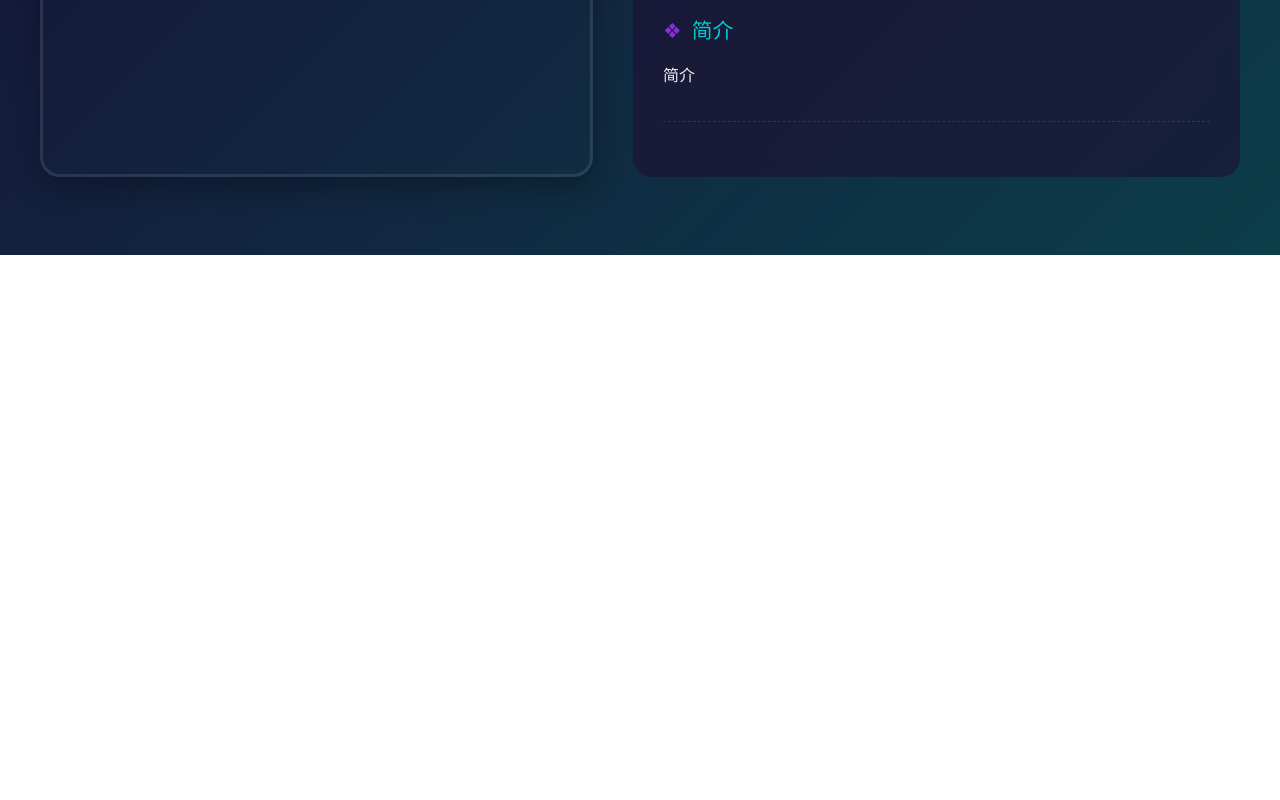
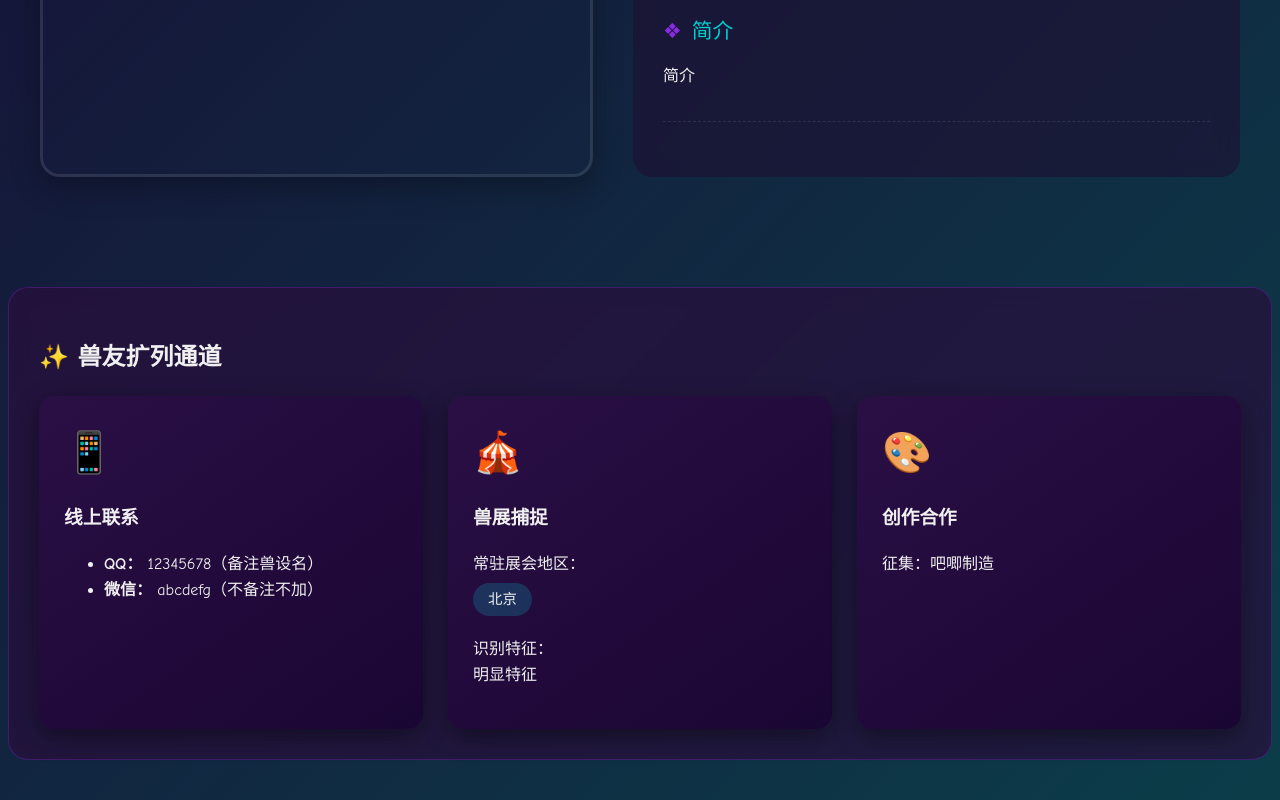
Before and after one commit to tmmovo/fur, a plain HTML site: page index.html in a window 1280 px wide. Shown: the part 909-1709 px from the top of the page. Before the commit the page ends 1164 px from the top, so only its background shows below. Drawn offline with Linux system fonts and the light colour scheme.

Commit message:
Update index.html
添加了 扩列

```diff
--- a/index.html
+++ b/index.html
@@ -111,6 +111,65 @@
         @media (max-width: 768px) {
             .fursona-display { flex-direction: column; }
         }
+
+		/* 扩列模块专属样式 */
+		.contact-section {
+		  background: rgba(40, 15, 60, 0.7);
+		  border-radius: 20px;
+		  padding: 30px;
+		  margin: 40px 0;
+		  backdrop-filter: blur(10px);
+		  border: 1px solid rgba(138, 43, 226, 0.3);
+		}
+
+		.contact-cards {
+		  display: grid;
+		  grid-template-columns: repeat(auto-fit, minmax(300px, 1fr));
+		  gap: 25px;
+		  margin-top: 20px;
+		}
+
+		.contact-card {
+		  background: linear-gradient(145deg, #2a0f45, #1a0633);
+		  padding: 25px;
+		  border-radius: 15px;
+		  box-shadow: 0 8px 25px rgba(0, 0, 0, 0.4);
+		  transition: transform 0.3s;
+		}
+
+		.contact-card:hover {
+		  transform: translateY(-8px);
+		}
+
+		.contact-icon {
+		  font-size: 2.5rem;
+		  margin-bottom: 15px;
+		  color: #00CED1;
+		}
+
+		.tag {
+		  display: inline-block;
+		  background: rgba(0, 206, 209, 0.2);
+		  padding: 5px 15px;
+		  border-radius: 20px;
+		  margin: 5px 5px 5px 0;
+		  font-size: 0.9rem;
+		}
+
+		.commission-btn {
+		  background: #8A2BE2;
+		  color: white;
+		  border: none;
+		  padding: 10px 20px;
+		  border-radius: 30px;
+		  margin-top: 15px;
+		  cursor: pointer;
+		  transition: background 0.3s;
+		}
+
+		.commission-btn:hover {
+		  background: #6a1f9e;
+		}
     </style>
 </head>
 <body>
@@ -134,7 +193,7 @@
                     <p><strong>兽名：</strong>兽名 (英文名)</p>
                     <p><strong>物种：</strong>物种 (物种英文名)</p>
                     <p><strong>性别：</strong>性别？</p>
-                    <p><strong">身高：</strong>身高（直立形态）</p>
+                    <p><strong>身高：</strong>身高（直立形态）</p>
                 </div>
 
                 <div class="detail-item">
@@ -165,5 +224,36 @@
             </div>
         </section>
     </div>
+	<section class="contact-section">
+	  <h2 class="section-title">✨ 兽友扩列通道</h2>
+	  <div class="contact-cards">
+	    <!-- 线上联系方式卡片 -->
+	    <div class="contact-card">
+	      <div class="contact-icon">📱</div>
+	      <h3>线上联系</h3>
+	      <ul>
+	        <li><strong>QQ：</strong> 12345678（备注兽设名）</li>
+	        <li><strong>微信：</strong> abcdefg（不备注不加）</li>
+	      </ul>
+	    </div>
+
+	    <!-- 线下活动卡片 -->
+	    <div class="contact-card">
+	      <div class="contact-icon">🎪</div>
+	      <h3>兽展捕捉</h3>
+	      <p>常驻展会地区：<br>
+	        <span class="tag">北京</span>
+	      </p>
+	      <p>识别特征：<br>明显特征</p>
+	    </div>
+
+	    <!-- 创作约稿卡片 -->
+	    <div class="contact-card">
+	      <div class="contact-icon">🎨</div>
+	      <h3>创作合作</h3>
+	      <p>征集：吧唧制造</p>
+		  </div>
+	  </div>
+	</section>
 </body>
 </html>
```
